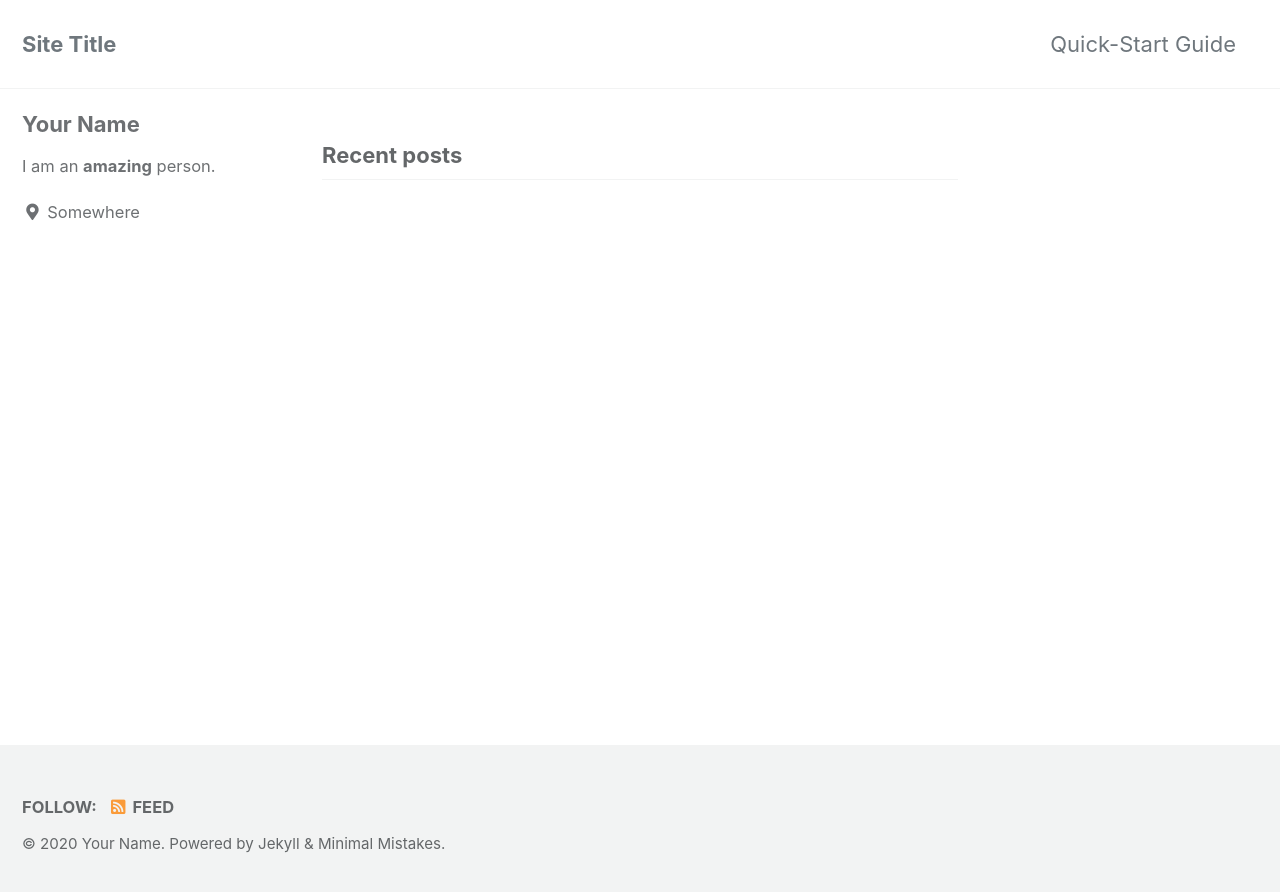
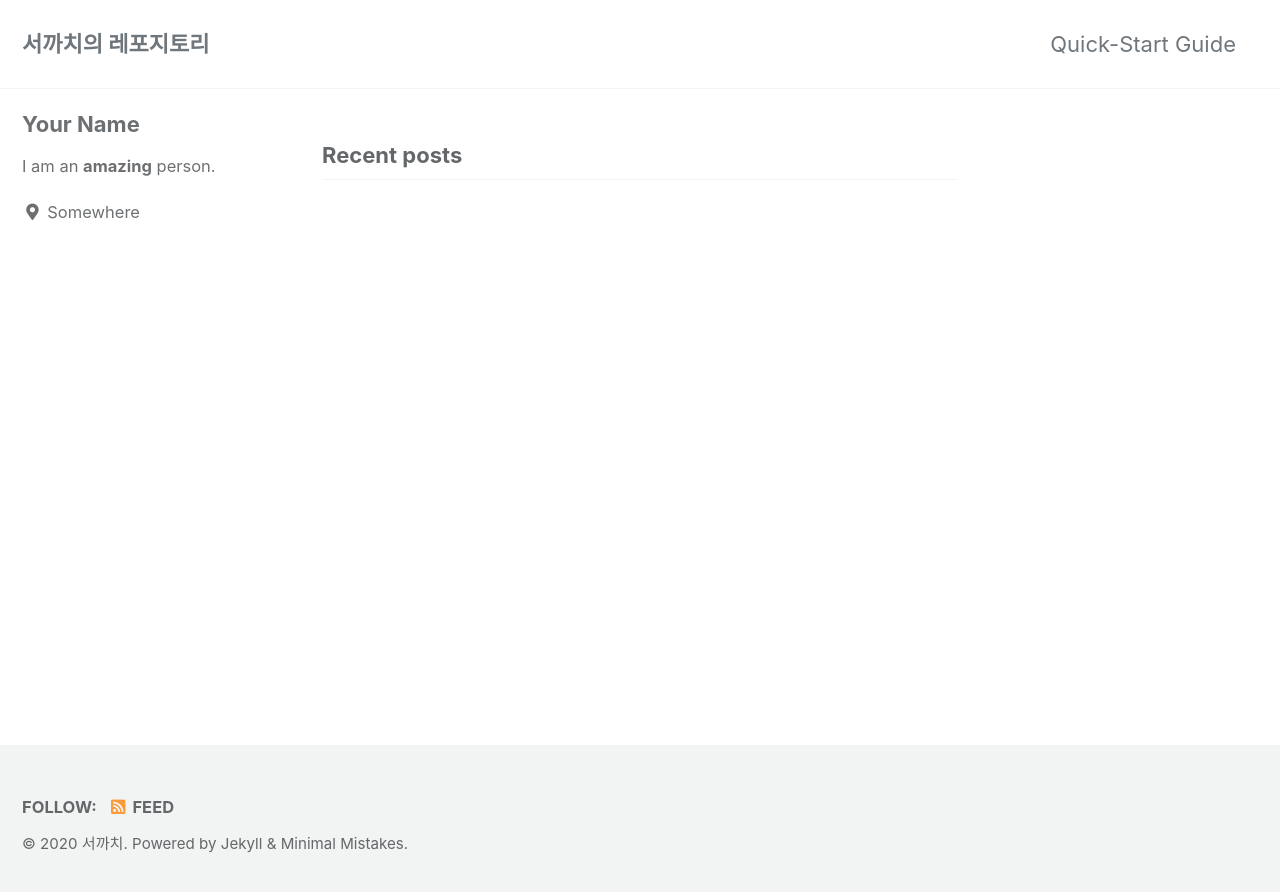
Before and after one commit to seo2021/seo2021.github.io, a Jekyll site: the page built from index.html, in a window 1280 px wide. Shown: the top 892 px of the page. Built offline with Jekyll 4.4.1, drawn with Linux system fonts in a browser that asks for light colours; cached includes are drawn as plain includes; the list of posts is cut into pages by our own code.

Commit message:
Update _config.yml

```diff
--- a/_config.yml
+++ b/_config.yml
@@ -11,16 +11,16 @@
 # https://mmistakes.github.io/minimal-mistakes/docs/quick-start-guide/#installing-the-theme
 
 # theme                  : "minimal-mistakes-jekyll"
-remote_theme           : "mmistakes/minimal-mistakes"
+# remote_theme           : "mmistakes/minimal-mistakes"
 minimal_mistakes_skin    : "default" # "air", "aqua", "contrast", "dark", "dirt", "neon", "mint", "plum", "sunrise"
 
 # Site Settings
 locale                   : "en-US"
-title                    : "Site Title"
+title                    : "서까치의 레포지토리"
 title_separator          : "-"
 subtitle                 : # site tagline that appears below site title in masthead
-name                     : "Your Name"
-description              : "An amazing website."
+name                     : "서까치"
+description              : #"An amazing website."
 url                      : "https://seo2021.github.io" # the base hostname & protocol for your site e.g.
 baseurl                  : "" # the subpath of your site, e.g. "/blog"
 repository               : # GitHub username/repo-name e.g. "mmistakes/minimal-mistakes"
```
